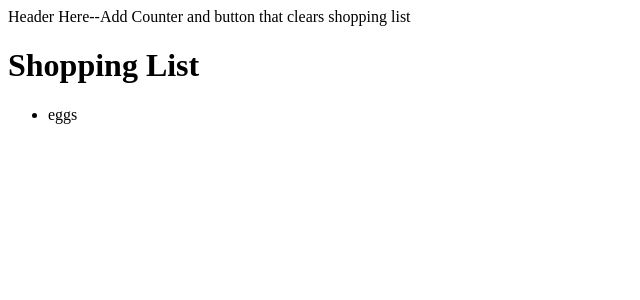
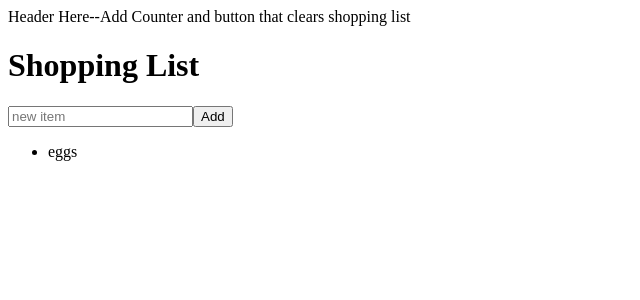
Before and after one commit to KamieShort/shopping-list-react, a React app: page / in a window 1280 px wide. Shown: the top 300 px of the page, without its empty margins (0-640 px from the left). Built offline with nearby package versions, Linux system fonts and the light colour scheme.

Commit message:
new item adding to shopping list using reducer

```diff
--- a/src/views/ShoppingList.jsx
+++ b/src/views/ShoppingList.jsx
@@ -1,15 +1,47 @@
-import { useReducer } from 'react';
+import { useReducer, useState } from 'react';
 import React from 'react';
 
 const initialState = [{ id: 0, text: 'eggs', done: false }];
 
-const reducer = (state, action) => {};
+const reducer = (state, action) => {
+  switch (action.type) {
+    case 'ADD_ITEM': {
+      const newState = [
+        { id: state.length, text: action.payload.text, done: false },
+        ...state,
+      ];
+      console.log(newState);
+      return newState;
+    }
+    default:
+      throw new Error('not supported');
+  }
+};
 
 export default function ShoppingList() {
   const [items, dispatch] = useReducer(reducer, initialState);
+  const [newItem, setNewItem] = useState('');
+
+  const handleAddItem = (e) => {
+    e.preventDefault();
+    dispatch({ type: 'ADD_ITEM', payload: { text: newItem } });
+    setNewItem('');
+  };
+
   return (
     <div>
       <h1>Shopping List</h1>
+      <form onSubmit={handleAddItem}>
+        <input
+          type="text"
+          name="newItem"
+          value={newItem}
+          placeholder="new item"
+          onChange={(e) => setNewItem(e.target.value)}
+        />
+        <button>Add</button>
+      </form>
+
       <ul>
         {items.map((item) => (
           <li key={item.id}>
```
